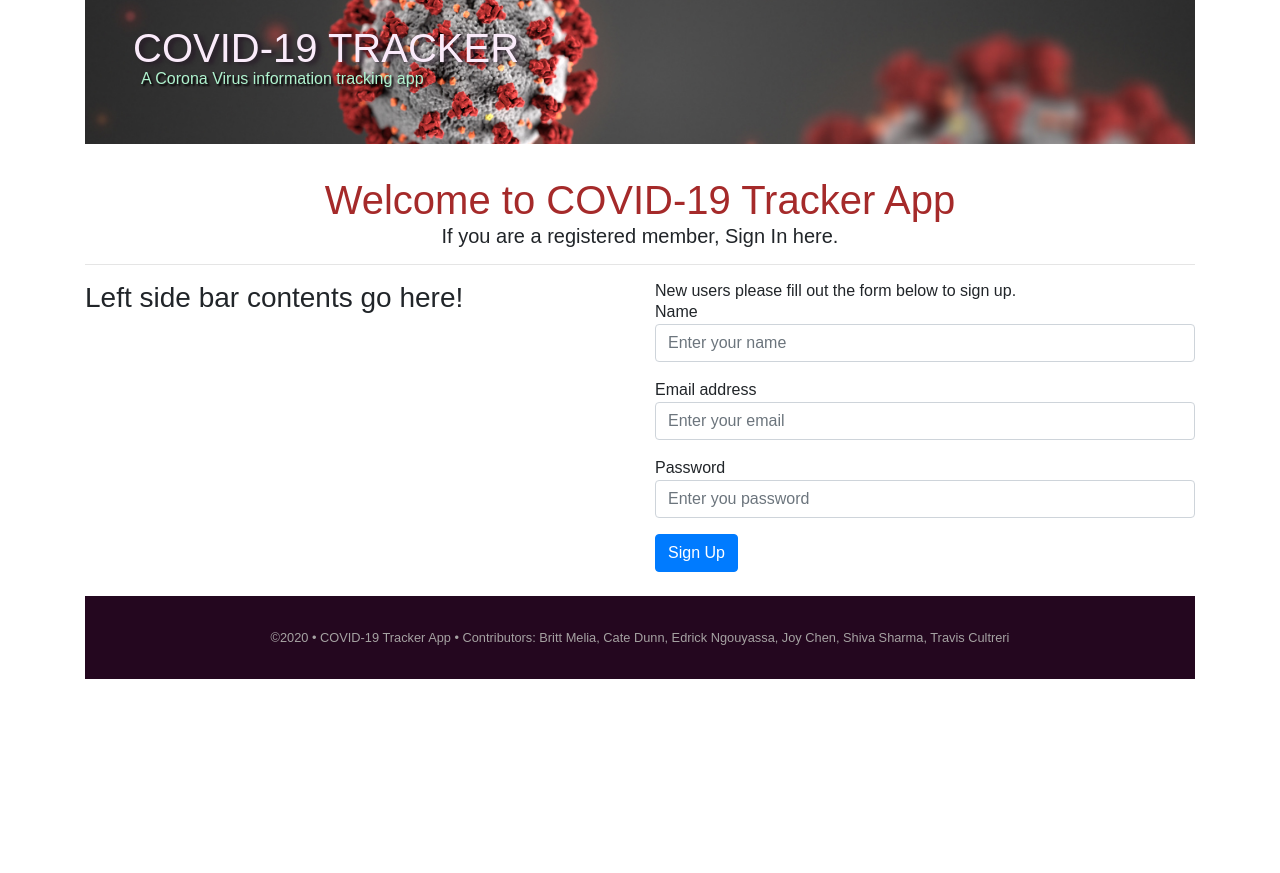
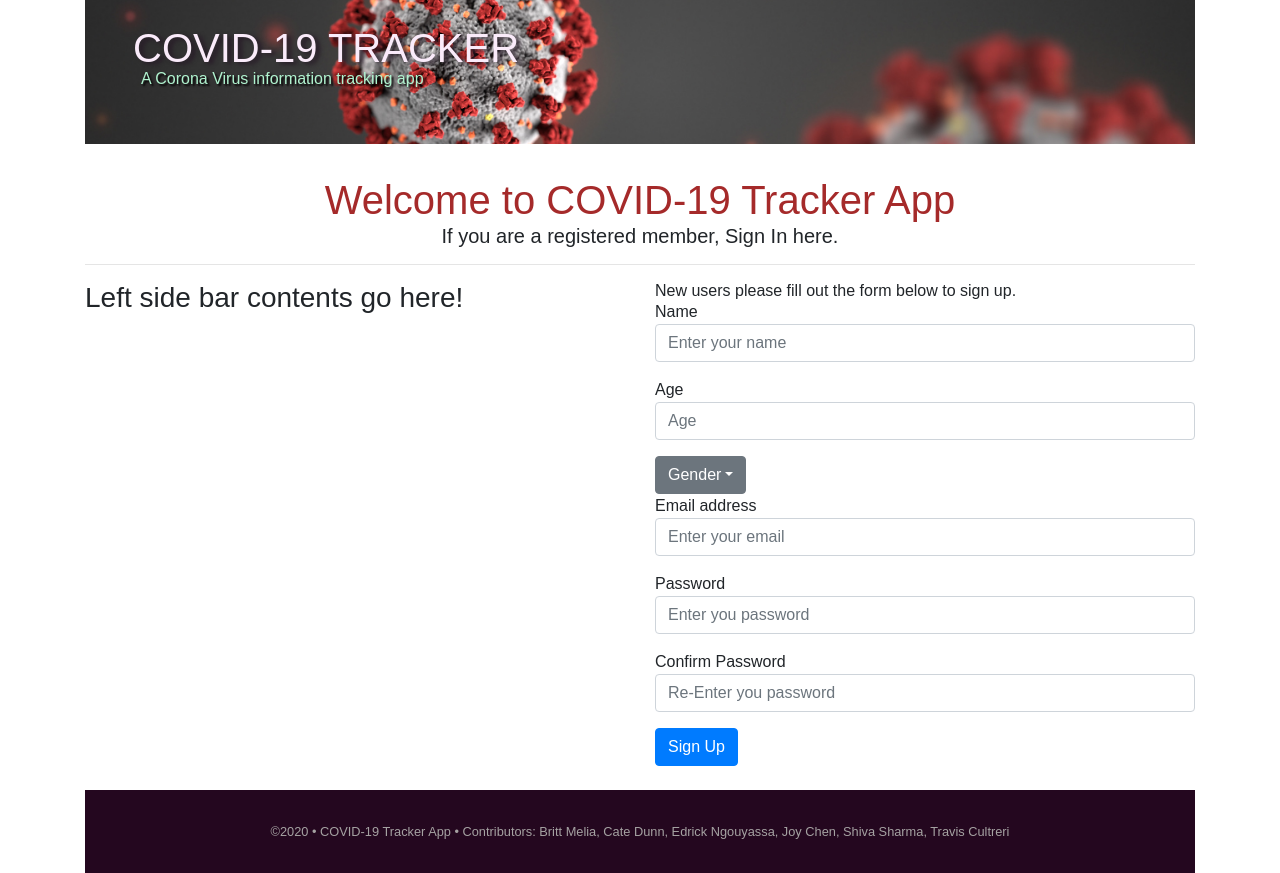
Before and after one commit to traviscult/COVID-19-Tracker, a React (Create React App) app in the folder client/: page / in a window 1280 px wide. Before the commit the page ends 800 px from the top, so only its background shows below. Built offline with nearby package versions, Linux system fonts and the light colour scheme.

Commit message:
added age and gender into form

```diff
--- a/client/src/components/homeComponents/Form.jsx
+++ b/client/src/components/homeComponents/Form.jsx
@@ -5,6 +5,8 @@ import AUTH from '../../utils/AUTH';
 function SignupForm() {
   const [userObject, setUserObject] = useState({
     name: '',
+    age: '',
+    gender: '',
     email: '',
     password: '',
     redirectTo: null
@@ -25,6 +27,8 @@ function SignupForm() {
     AUTH.signup({
 
       name: userObject.name,
+      age: userObject.age,
+      gender: userObject.gender,
       email: userObject.email,
       password: userObject.password
     }).then(response => {
@@ -50,6 +54,20 @@ function SignupForm() {
             <input type="text" className="form-control" name="name" value={userObject.name} onChange={handleChange} placeholder="Enter your name" />
           </div>
           <div className="form-group">
+            <label for="age">Age</label>
+            <input type="text" className="form-control" name="age" value={userObject.age} onChange={handleChange} placeholder="Age" />
+          </div>
+          <div className="btn-group">
+            <button className="btn btn-secondary dropdown-toggle" type="button" id="dropdownMenu2" data-toggle="dropdown" aria-haspopup="true" aria-expanded="false">
+              Gender
+            </button>
+            <div className="dropdown-menu" aria-labelledby="dropdownMenu2"  value={userObject.gender} onChange={handleChange}>
+              <button className="dropdown-item" type="button">Male</button>
+              <button className="dropdown-item" type="button">Female</button>
+              <button className="dropdown-item" type="button">Prefer not to answer</button>
+            </div>
+          </div>
+          <div className="form-group">
             <label for="exampleInputEmail1">Email address</label>
             <input type="email" className="form-control" id="exampleInputEmail1" name="email" value={userObject.email} onChange={handleChange} aria-describedby="emailHelp" placeholder="Enter your email" />
 
@@ -57,6 +75,10 @@ function SignupForm() {
           <div className="form-group">
             <label for="exampleInputPassword1">Password</label>
             <input type="password" className="form-control" id="exampleInputPassword1" name="password" value={userObject.password} onChange={handleChange} placeholder="Enter you password" />
+          </div>
+          <div className="form-group">
+            <label for="exampleInputPassword1">Confirm Password</label>
+            <input type="password" className="form-control" id="exampleInputPassword1" name="confirmPassword" value={userObject.confirmPassword} onChange={handleChange} placeholder="Re-Enter you password" />
           </div>
 
           <button type="submit" onClick={handleSubmit} className="btn btn-primary mb-4">Sign Up</button>
```
Also changed, not shown: 2 other files (tests, documents, lock files or other folders).
